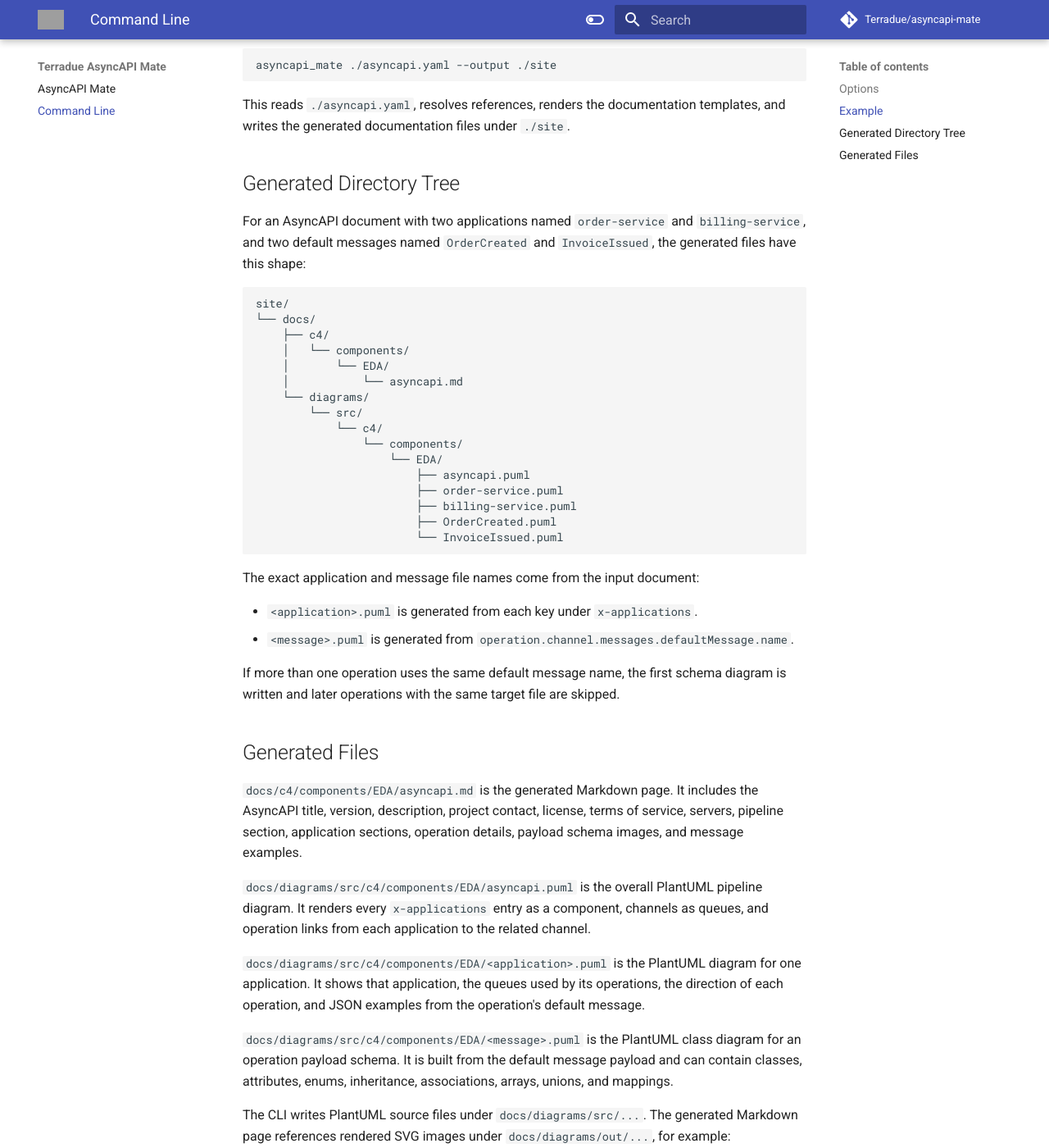
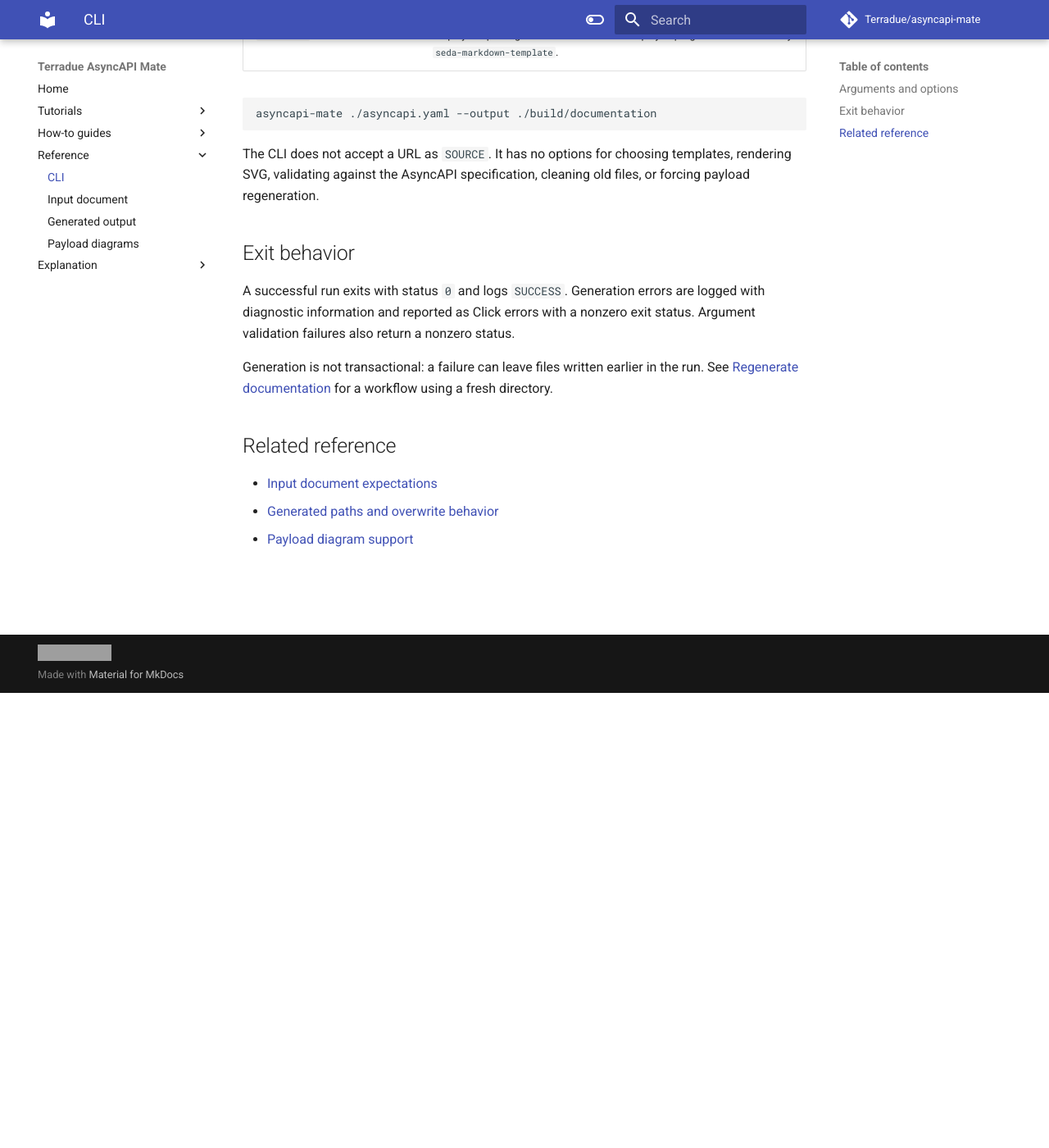
Before and after one commit to Terradue/asyncapi-mate, an MkDocs documentation site: the page built from docs/cli.md, in a window 1280 px wide and 1400 px high, scrolled down 555 px. Shown: the whole window at 82% size. Built offline with MkDocs 1.6.1 and Material for MkDocs 9.7.7, drawn with Linux system fonts in a browser that asks for light colours; comment, search, counter and statistics services are not loaded; some of the changed text lies outside the part shown; grey boxes are pictures that could not be loaded.

````diff
--- a/docs/cli.md
+++ b/docs/cli.md
@@ -1,75 +1,34 @@
-# Command Line
+# CLI reference
 
-AsyncAPI Mate exposes one console command, `asyncapi_mate`, defined by the package entry point in `pyproject.toml`.
+The installed console command is `asyncapi-mate`.
+
+```text
+asyncapi-mate [OPTIONS] SOURCE
+```
+
+## Arguments and options
+
+| Name | Required | Meaning |
+| --- | --- | --- |
+| `SOURCE` | Yes | Existing, readable local file. Click resolves its path before processing. YAML and JSON documents can be loaded. |
+| `--output PATH` | Yes | Directory in which to write artifacts. Parent directories are created as needed. |
+| `-h`, `--help` | No | Display help and exit. |
+| `--version` | No | Display the package version and exit. The displayed program label is currently `seda-markdown-template`. |
 
 ```bash
-asyncapi_mate [OPTIONS] SOURCE
+asyncapi-mate ./asyncapi.yaml --output ./build/documentation
 ```
 
-`SOURCE` is the AsyncAPI YAML document to process. In the current command definition it must be a local file that exists, is readable, and can be resolved to an absolute path.
+The CLI does not accept a URL as `SOURCE`. It has no options for choosing templates, rendering SVG, validating against the AsyncAPI specification, cleaning old files, or forcing payload regeneration.
 
-## Options
+## Exit behavior
 
-```text
---output PATH   Output directory path. Required.
--h, --help      Show command help.
---version       Show the package version.
-```
+A successful run exits with status `0` and logs `SUCCESS`. Generation errors are logged with diagnostic information and reported as Click errors with a nonzero exit status. Argument validation failures also return a nonzero status.
 
-## Example
+Generation is not transactional: a failure can leave files written earlier in the run. See [Regenerate documentation](how-to/regenerate.md) for a workflow using a fresh directory.
 
-```bash
-asyncapi_mate ./asyncapi.yaml --output ./site
-```
+## Related reference
 
-This reads `./asyncapi.yaml`, resolves references, renders the documentation templates, and writes the generated documentation files under `./site`.
-
-## Generated Directory Tree
-
-For an AsyncAPI document with two applications named `order-service` and `billing-service`, and two default messages named `OrderCreated` and `InvoiceIssued`, the generated files have this shape:
-
-```text
-site/
-└── docs/
-    ├── c4/
-    │   └── components/
-    │       └── EDA/
-    │           └── asyncapi.md
-    └── diagrams/
-        └── src/
-            └── c4/
-                └── components/
-                    └── EDA/
-                        ├── asyncapi.puml
-                        ├── order-service.puml
-                        ├── billing-service.puml
-                        ├── OrderCreated.puml
-                        └── InvoiceIssued.puml
-```
-
-The exact application and message file names come from the input document:
-
-- `<application>.puml` is generated from each key under `x-applications`.
-- `<message>.puml` is generated from `operation.channel.messages.defaultMessage.name`.
-
-If more than one operation uses the same default message name, the first schema diagram is written and later operations with the same target file are skipped.
-
-## Generated Files
-
-`docs/c4/components/EDA/asyncapi.md` is the generated Markdown page. It includes the AsyncAPI title, version, description, project contact, license, terms of service, servers, pipeline section, application sections, operation details, payload schema images, and message examples.
-
-`docs/diagrams/src/c4/components/EDA/asyncapi.puml` is the overall PlantUML pipeline diagram. It renders every `x-applications` entry as a component, channels as queues, and operation links from each application to the related channel.
-
-`docs/diagrams/src/c4/components/EDA/<application>.puml` is the PlantUML diagram for one application. It shows that application, the queues used by its operations, the direction of each operation, and JSON examples from the operation's default message.
-
-`docs/diagrams/src/c4/components/EDA/<message>.puml` is the PlantUML class diagram for an operation payload schema. It is built from the default message payload and can contain classes, attributes, enums, inheritance, associations, arrays, unions, and mappings.
-
-The CLI writes PlantUML source files under `docs/diagrams/src/...`. The generated Markdown page references rendered SVG images under `docs/diagrams/out/...`, for example:
-
-```text
-docs/diagrams/out/c4/components/EDA/asyncapi.svg
-docs/diagrams/out/c4/components/EDA/<application>.svg
-docs/diagrams/out/c4/components/EDA/<message>.svg
-```
-
-Those SVG files are related generated artifacts produced by a PlantUML rendering step after the CLI has written the `.puml` sources.
+- [Input document expectations](reference/input.md)
+- [Generated paths and overwrite behavior](reference/output.md)
+- [Payload diagram support](reference/schema-support.md)
--- a/mkdocs.yml
+++ b/mkdocs.yml
@@ -19,7 +19,6 @@ repo_url: https://github.com/Terradue/asyncapi-mate/
 repo_name: Terradue/asyncapi-mate
 
 theme:
-  logo: imgs/icon-Terradue.png
   name: material
 
   palette:
@@ -49,7 +48,6 @@ markdown_extensions:
   - pymdownx.tilde
   - pymdownx.arithmatex:
       generic: true
-  - pymdownx.superfences
   - pymdownx.tabbed
   - pymdownx.superfences:
       custom_fences:
@@ -62,16 +60,20 @@ markdown_extensions:
   - pymdownx.highlight:
       line_spans: __span
 
-extra_css:
-  - styles/css/app.css
-
-extra_javascript:
-  - javascripts/config.js
-  - https://polyfill.io/v3/polyfill.min.js?features=es6
-  - https://cdn.jsdelivr.net/npm/mathjax@3/es5/tex-mml-chtml.js
-
 nav:
-  - 'index.md'
-  - 'cli.md'
+  - Home: index.md
+  - Tutorials:
+      - Your first pipeline: tutorials/first-pipeline.md
+  - How-to guides:
+      - Describe applications: how-to/describe-applications.md
+      - Regenerate documentation: how-to/regenerate.md
+      - Integrate the output: how-to/integrate-output.md
+  - Reference:
+      - CLI: cli.md
+      - Input document: reference/input.md
+      - Generated output: reference/output.md
+      - Payload diagrams: reference/schema-support.md
+  - Explanation:
+      - How rendering works: explanation/rendering.md
 
 copyright: <a href="https://www.apache.org/licenses/LICENSE-2.0"><img src="https://img.shields.io/badge/license-Apache%20License%202.0-blue"" alt="Apache License, Version 2.0" /></a>
````
Also changed, not shown: docs/examples/orders.yaml (added, +62 -0 lines), docs/explanation/rendering.md (added, +29 -0 lines), docs/how-to/describe-applications.md (added, +37 -0 lines), docs/how-to/integrate-output.md (added, +48 -0 lines), docs/how-to/regenerate.md (added, +21 -0 lines), docs/index.md (+15 -35 lines), docs/reference/input.md (added, +39 -0 lines), docs/reference/output.md (added, +34 -0 lines), docs/reference/schema-support.md (added, +31 -0 lines), docs/tutorials/first-pipeline.md (added, +74 -0 lines), 1 other file.
